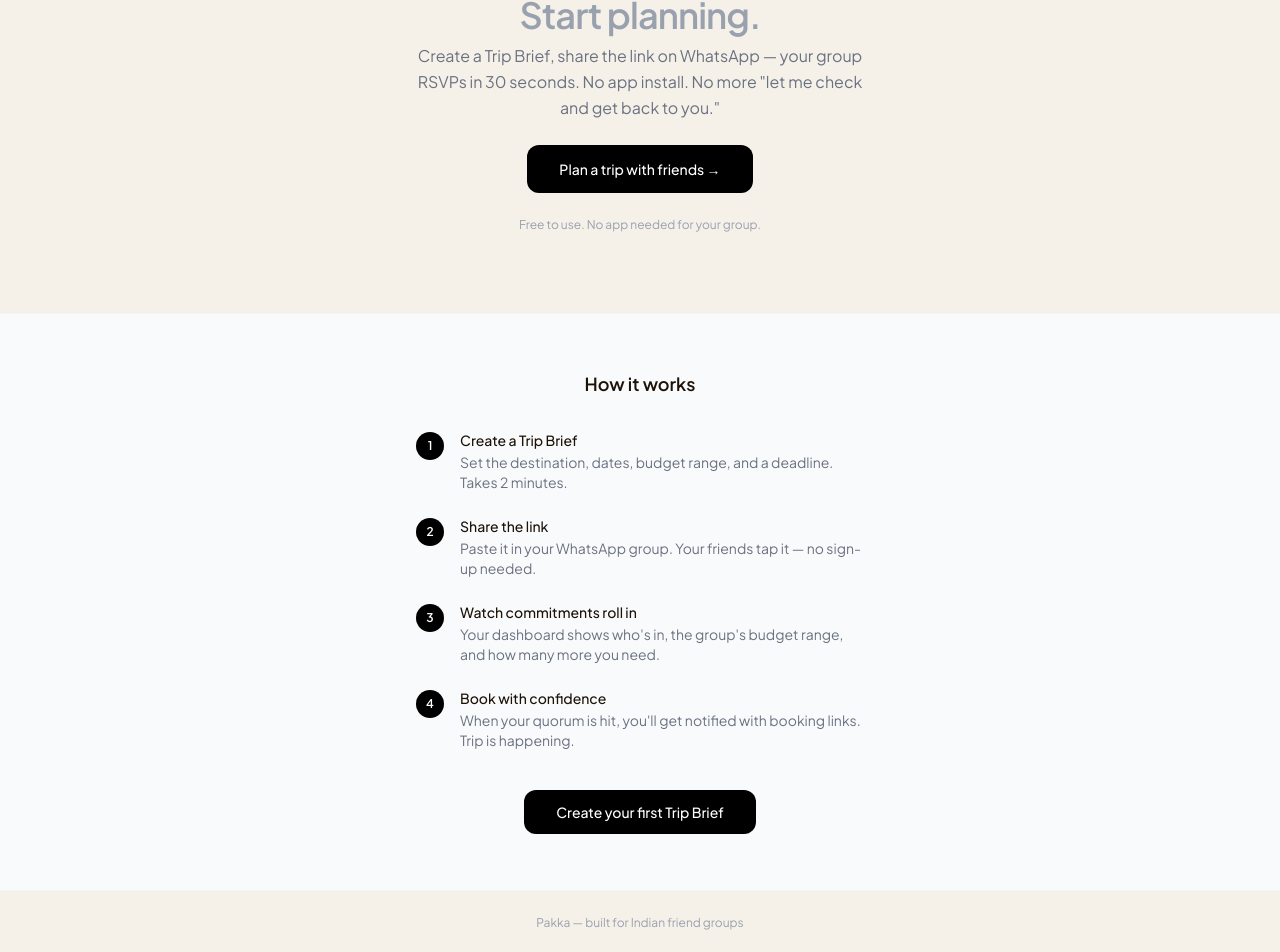
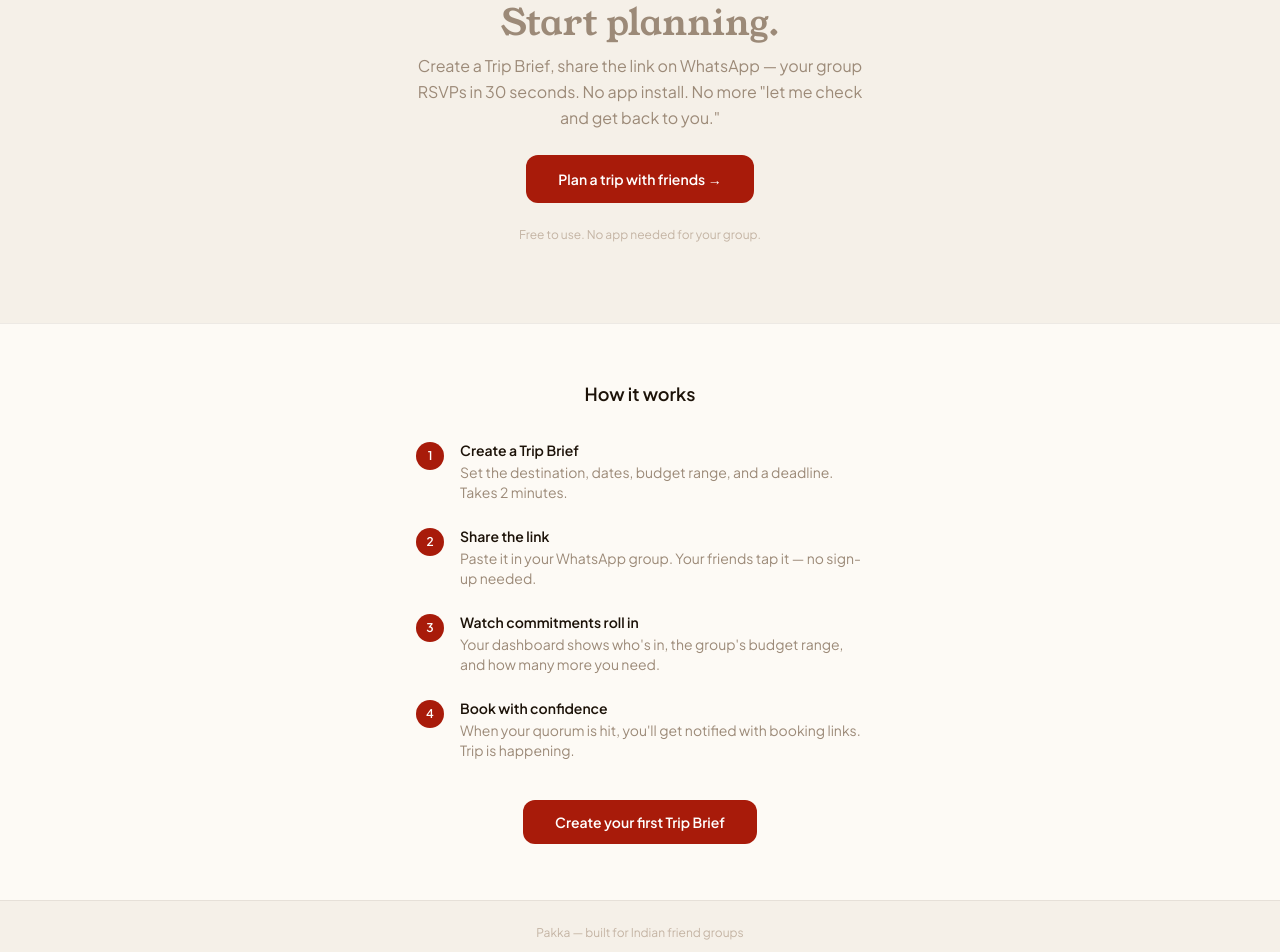
Before and after one commit to OrangeAKA/pakka, a Next.js app: page / in a window 1280 px wide. Shown: the part 125-1077 px from the top of the page. Built offline with nearby package versions, Linux system fonts and the light colour scheme.

Commit message:
style(design): FINDING-001/002/003/004/005 — apply design system to landing page
Young Serif on H1, Deep Crimson on CTAs and step numbers, warm surface/border
on How It Works section, replace all cold gray text with warm CSS variables.

```diff
--- a/app/page.tsx
+++ b/app/page.tsx
@@ -7,11 +7,14 @@ export default function LandingPage() {
       <section className="flex-1 flex flex-col items-center justify-center px-6 py-20 text-center">
         <div className="max-w-md space-y-6">
           <div className="space-y-2">
-            <h1 className="text-4xl font-bold tracking-tight">
+            <h1
+              className="text-4xl leading-tight"
+              style={{ fontFamily: 'var(--font-young-serif)', color: 'var(--text)' }}
+            >
               Stop chasing your group.<br />
-              <span className="text-gray-400">Start planning.</span>
+              <span style={{ color: 'var(--text-muted)' }}>Start planning.</span>
             </h1>
-            <p className="text-gray-500 text-base leading-relaxed">
+            <p className="text-base leading-relaxed" style={{ color: 'var(--text-muted)' }}>
               Create a Trip Brief, share the link on WhatsApp — your group RSVPs in 30 seconds.
               No app install. No more &quot;let me check and get back to you.&quot;
             </p>
@@ -19,19 +22,25 @@ export default function LandingPage() {
 
           <Link
             href="/create"
-            className="inline-block bg-black text-white rounded-xl px-8 py-3.5 text-sm font-medium hover:bg-gray-800 transition-colors"
+            className="inline-block rounded-xl px-8 py-3.5 text-sm font-semibold transition-colors"
+            style={{ background: 'var(--accent)', color: '#fff' }}
+            onMouseOver={e => (e.currentTarget.style.background = 'var(--accent-hover)')}
+            onMouseOut={e => (e.currentTarget.style.background = 'var(--accent)')}
           >
             Plan a trip with friends →
           </Link>
 
-          <p className="text-xs text-gray-400">Free to use. No app needed for your group.</p>
+          <p className="text-xs" style={{ color: 'var(--text-faint)' }}>Free to use. No app needed for your group.</p>
         </div>
       </section>
 
       {/* How it works */}
-      <section className="border-t border-gray-100 bg-gray-50 px-6 py-14">
+      <section
+        className="px-6 py-14"
+        style={{ borderTop: '1px solid var(--border-light)', background: 'var(--surface)' }}
+      >
         <div className="max-w-md mx-auto space-y-8">
-          <h2 className="text-lg font-semibold text-center">How it works</h2>
+          <h2 className="text-lg font-semibold text-center" style={{ color: 'var(--text)' }}>How it works</h2>
           <ol className="space-y-6">
             {[
               {
@@ -56,12 +65,15 @@ export default function LandingPage() {
               },
             ].map(({ step, title, desc }) => (
               <li key={step} className="flex gap-4">
-                <div className="w-7 h-7 rounded-full bg-black text-white flex items-center justify-center text-xs font-bold shrink-0 mt-0.5">
+                <div
+                  className="w-7 h-7 rounded-full flex items-center justify-center text-xs font-bold shrink-0 mt-0.5"
+                  style={{ background: 'var(--accent)', color: '#fff' }}
+                >
                   {step}
                 </div>
                 <div>
-                  <p className="font-medium text-sm">{title}</p>
-                  <p className="text-gray-500 text-sm mt-0.5">{desc}</p>
+                  <p className="font-semibold text-sm" style={{ color: 'var(--text)' }}>{title}</p>
+                  <p className="text-sm mt-0.5" style={{ color: 'var(--text-muted)' }}>{desc}</p>
                 </div>
               </li>
             ))}
@@ -70,7 +82,10 @@ export default function LandingPage() {
           <div className="text-center pt-2">
             <Link
               href="/create"
-              className="inline-block bg-black text-white rounded-xl px-8 py-3 text-sm font-medium hover:bg-gray-800 transition-colors"
+              className="inline-block rounded-xl px-8 py-3 text-sm font-semibold transition-colors"
+              style={{ background: 'var(--accent)', color: '#fff' }}
+              onMouseOver={e => (e.currentTarget.style.background = 'var(--accent-hover)')}
+              onMouseOut={e => (e.currentTarget.style.background = 'var(--accent)')}
             >
               Create your first Trip Brief
             </Link>
@@ -79,8 +94,11 @@ export default function LandingPage() {
       </section>
 
       {/* Footer */}
-      <footer className="border-t border-gray-100 px-6 py-6 text-center">
-        <p className="text-xs text-gray-400">Pakka — built for Indian friend groups</p>
+      <footer
+        className="px-6 py-6 text-center"
+        style={{ borderTop: '1px solid var(--border-light)' }}
+      >
+        <p className="text-xs" style={{ color: 'var(--text-faint)' }}>Pakka — built for Indian friend groups</p>
       </footer>
     </main>
   );
```
